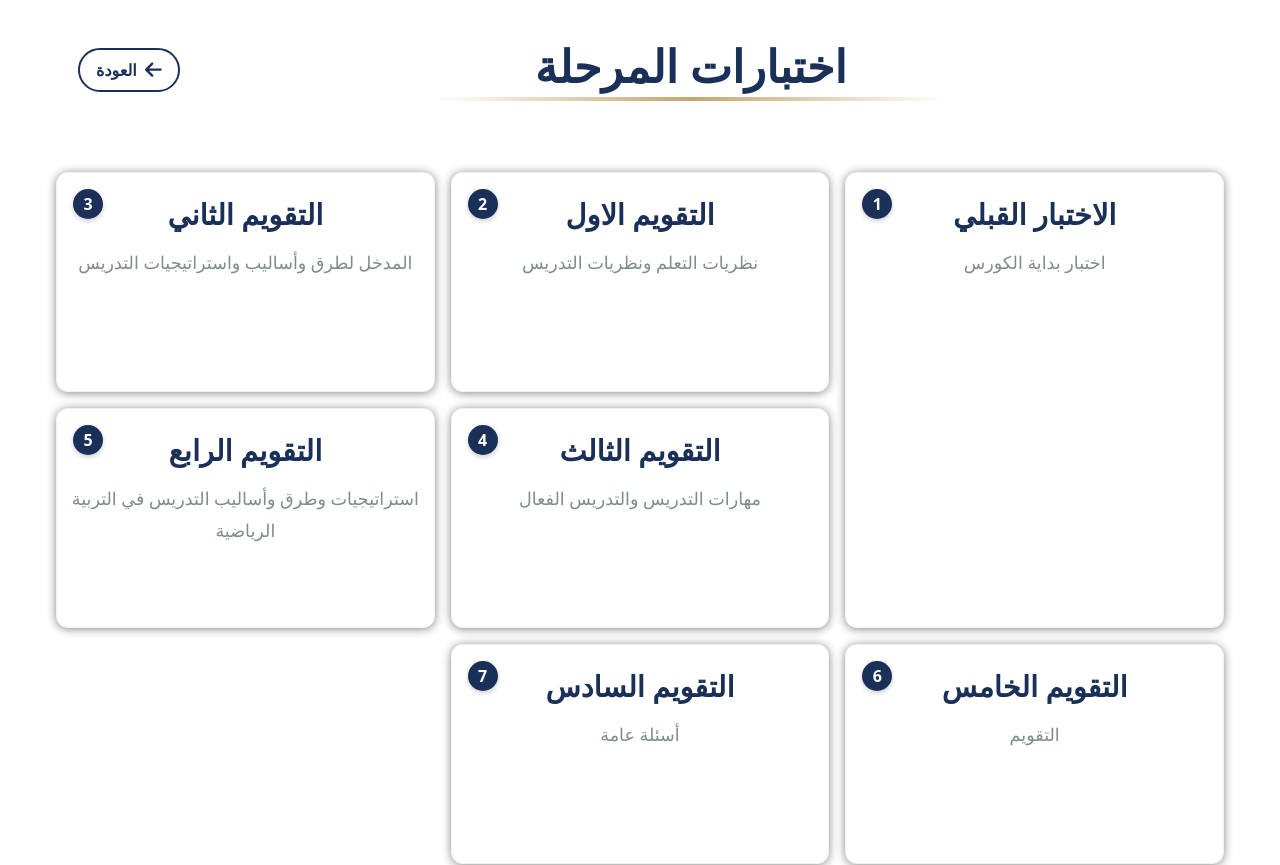
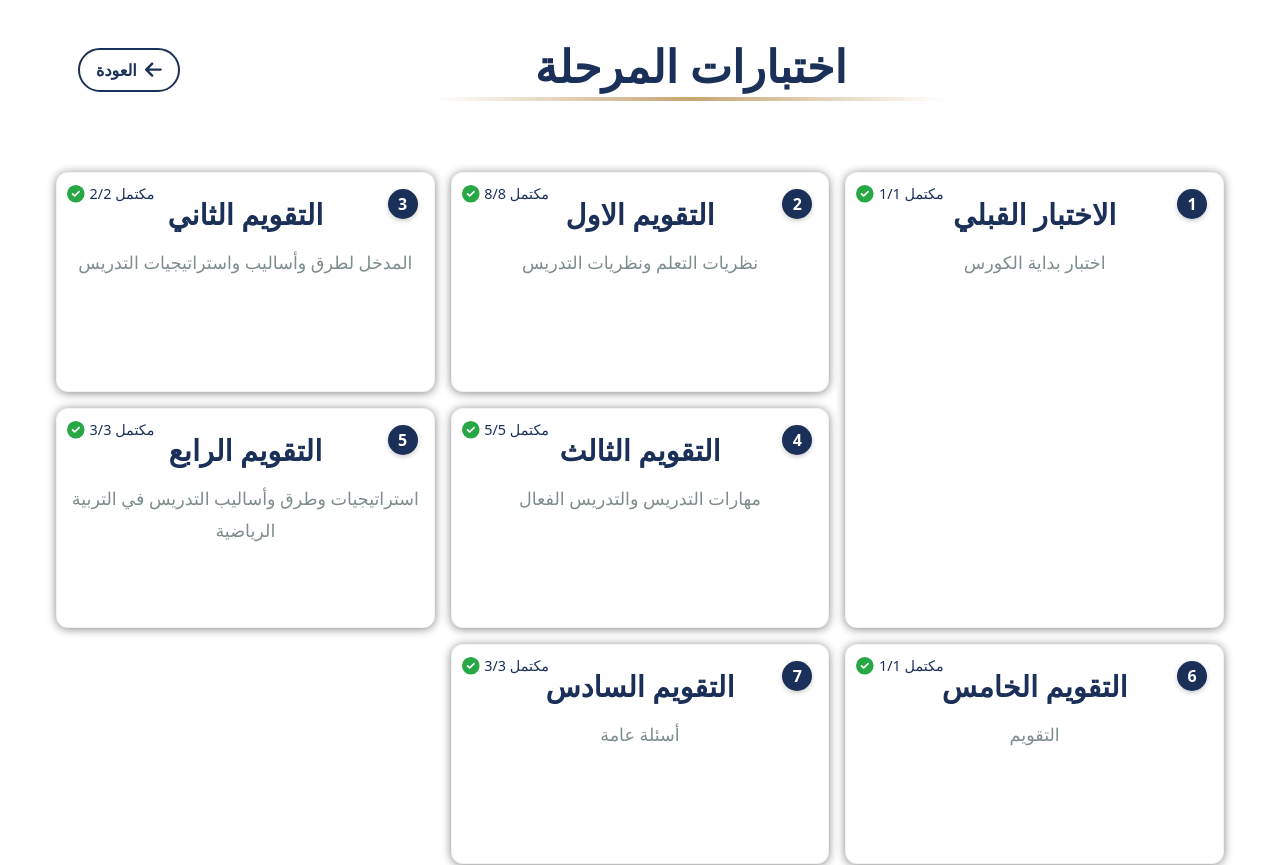
Before and after one commit to xmkabel/physical-education-platform, a React (Vite) app: page /exams in a window 1280 px wide. Shown: the top 865 px of the page. Built offline with nearby package versions, Linux system fonts and the light colour scheme.

Commit message:
feat: enhance ExamCards component with completion status indicators and styling adjustments

```diff
--- a/src/components/ExamCards/ExamCards.css
+++ b/src/components/ExamCards/ExamCards.css
@@ -183,7 +183,7 @@
 .card-number {
   position: absolute;
   top: 1rem;
-  left: 1rem;
+  right: 1rem;
   background-color: var(--navy-blue);
   color: var(--white);
   width: 30px;
@@ -267,3 +267,80 @@
     font-size: 1rem;
   }
 }
+/*
+ */
+
+ .examCard.fullyCompleted {
+  border: 2px solid #28a745;
+  box-shadow: 0 5px 15px rgba(40, 167, 69, 0.2);
+}
+
+.completionStatus {
+  position: absolute;
+  top: 15px;
+  left: 15px;
+  display: flex;
+  align-items: center;
+  gap: 8px;
+  font-size: 0.9rem;
+  color: var(--navy-blue);
+  background: rgba(255, 255, 255, 0.9);
+  padding: 5px 10px;
+  border-radius: 20px;
+  box-shadow: 0 2px 5px rgba(0, 0, 0, 0.1);
+  direction: ltr;
+  z-index: 2;
+  transition: all 0.3s ease;
+}
+
+.completionIndicator {
+  color: var(--gold);
+  font-size: 1.1rem;
+  transition: color 0.3s ease;
+}
+
+.completionIndicator.completed {
+  color: #28a745;
+}
+
+.examCard:hover .completionStatus {
+  background: rgba(255, 255, 255, 1);
+  transform: scale(1.05);
+}
+
+.exam-completion-status {
+  position: absolute;
+  top: 10px;
+  left: 10px;
+  display: flex;
+  align-items: center;
+  gap: 5px;
+  font-size: 0.9rem;
+  color: var(--navy-blue);
+  direction: ltr;
+}
+
+.exam-completion-indicator {
+  color: var(--gold);
+  font-size: 1.1rem;
+}
+
+.exam-completion-indicator.completed {
+  color: #28a745;
+}
+
+/* .exam-card.fully-completed {
+  border: 2px solid #28a745;
+  box-shadow: 0 0 15px rgba(40, 167, 69, 0.3);
+  overflow: hidden;
+  transition: all 0.4s cubic-bezier(0.175, 0.885, 0.32, 1.275);
+  cursor: pointer;
+  height: 100%;
+  display: flex;
+  flex-direction: column;
+  position: relative;
+  border: 1px solid rgba(0, 0, 0, 0.05);
+  transform-style: preserve-3d;
+  transform-origin: center;
+  min-height: 220px;
+} */
--- a/src/components/ExamCards/ExamCards.jsx
+++ b/src/components/ExamCards/ExamCards.jsx
@@ -2,6 +2,8 @@ import { useNavigate } from 'react-router-dom';
 import './ExamCards.css';
 import { useState, useEffect } from 'react';
 import Nav from '../Nav/Nav';
+import { FontAwesomeIcon } from '@fortawesome/react-fontawesome';
+import { faCheckCircle, faCircle } from '@fortawesome/free-solid-svg-icons';
 
 
 const ExamCards = () => {
@@ -12,6 +14,18 @@ const ExamCards = () => {
   useEffect(() => {
     setIsLoaded(true);
   }, []);
+
+  // Mock data for category stats - in a real app this would come from an API or context
+  const categoryStats = {
+    'start': { completedCount: 1, totalExams: 1 },
+    'first': { completedCount: 8, totalExams: 8 },
+    'second': { completedCount: 2, totalExams: 2 },
+    'third': { completedCount: 5, totalExams: 5 },
+    'fourth': { completedCount: 3, totalExams: 3 },
+    'fifth': { completedCount: 1, totalExams: 1 },
+    'sixth': { completedCount: 3, totalExams: 3 },
+    'final': { completedCount: 3, totalExams: 3 }
+  };
 
   const categories = [
     {
@@ -86,36 +100,44 @@ const ExamCards = () => {
     }
   };
 
-  // const goBack = () => {
-  //   if (selectedCategory) {
-  //     setSelectedCategory(null);
-  //   } else {
-  //     navigate('/');
-  //   }
-  // };
+  const onCategorySelect = (categoryId) => {
+    handleCategoryClick(categoryId);
+  };
+
+  const onSetSelectedCategory = (category) => {
+    setSelectedCategory(category);
+  };
 
   return (
     <>
-    <Nav title={selectedCategory ? selectedCategory.title : "اختبارات المرحلة"}  selectedCategory={selectedCategory} setSelectedCategory={setSelectedCategory} />
-    <div className={`exam-cards-container ${isLoaded ? 'loaded' : ''}`}>
-
+    <Nav
+        title={selectedCategory ? categories.find(cat => cat.id === selectedCategory)?.title || "اختبارات المرحلة" : "اختبارات المرحلة"}
+        selectedCategory={selectedCategory}
+        setSelectedCategory={onSetSelectedCategory}
+      />
+      <div className="exam-cards-container loaded">
         <div className="exam-cards-section">
           {!selectedCategory ? (
             <div className="exam-cards-grid">
               {categories.map((category, index) => {
+                const stats = categoryStats[category.id] || { completedCount: 0, totalExams: 0 };
+                const isFullyCompleted = stats.completedCount === stats.totalExams;
+
                 let cardClass = "exam-card";
-
                 if (category.id === "start") {
                   cardClass += " before-card";
                 } else if (category.id === "final") {
                   cardClass += " after-card";
+                }
+                if (isFullyCompleted) {
+                  cardClass += " fully-completed";
                 }
 
                 return (
                   <div
                     key={category.id}
                     className={cardClass}
-                  onClick={() => handleCategoryClick(category.id)}
+                    onClick={() => onCategorySelect(category.id)}
                     style={{ animationDelay: `${index * 0.1}s` }}
                   >
                     <div className="card-number">{index + 1}</div>
@@ -123,6 +145,13 @@ const ExamCards = () => {
                       <div>
                         <h2 className="exam-card-title">{category.title}</h2>
                         <p className="exam-card-description">{category.description}</p>
+                        <div className="exam-completion-status">
+                          <FontAwesomeIcon
+                            icon={isFullyCompleted ? faCheckCircle : faCircle}
+                            className={`exam-completion-indicator ${isFullyCompleted ? 'completed' : ''}`}
+                          />
+                          <span>{stats.completedCount}/{stats.totalExams} مكتمل</span>
+                        </div>
                       </div>
                     </div>
                   </div>
@@ -131,7 +160,7 @@ const ExamCards = () => {
             </div>
           ) : (
             <div className="selected-category-content">
-            <h2>تفاصيل الفئة: {selectedCategory}</h2>
+              <h2>تفاصيل الفئة: {categories.find(cat => cat.id === selectedCategory)?.title}</h2>
             </div>
           )}
         </div>
```
Lines whose indentation alone changed are shown as unchanged.
